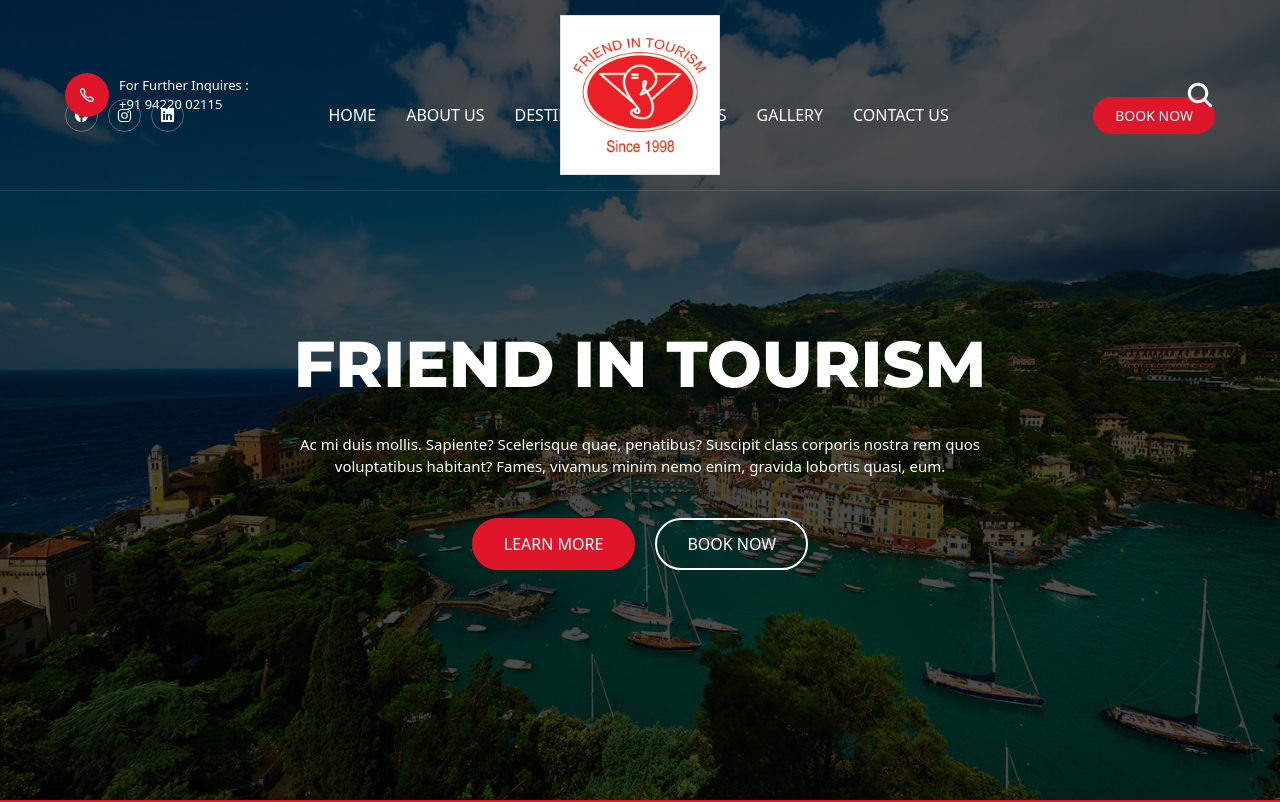
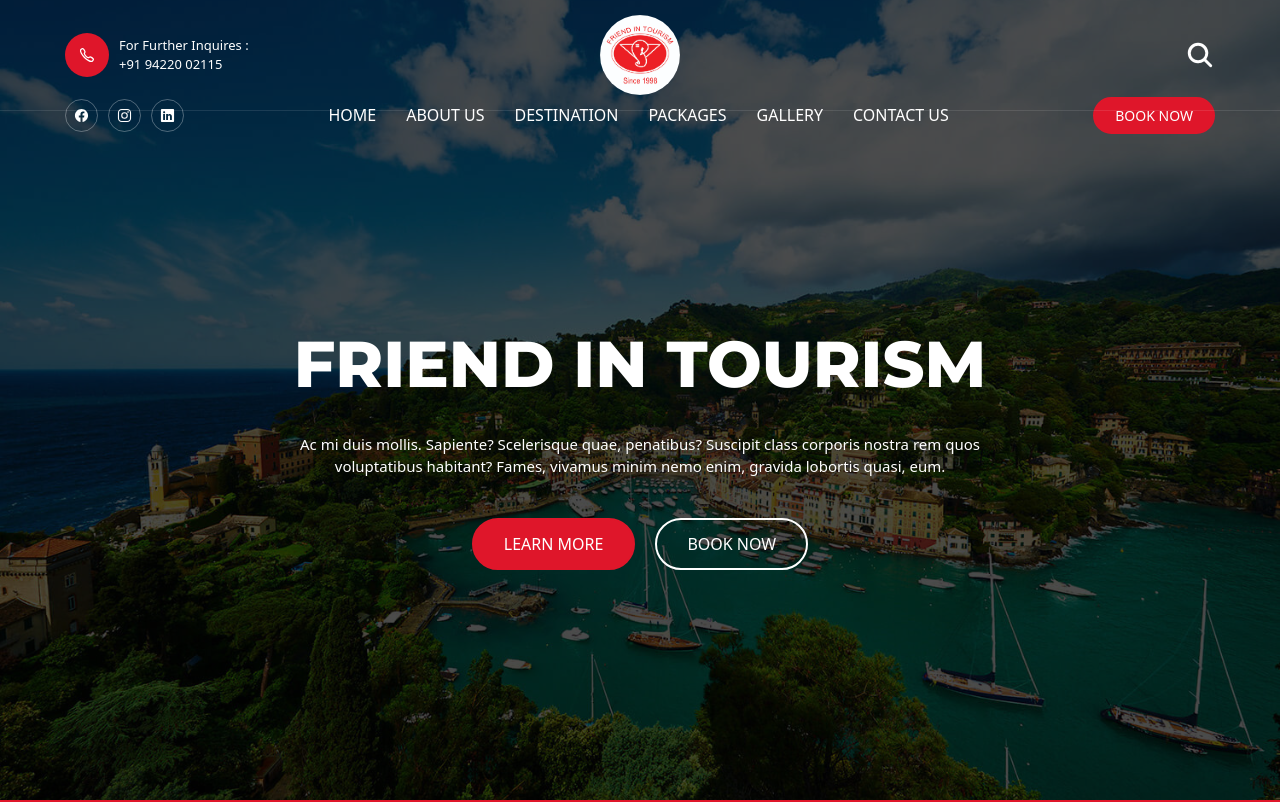
Before and after one commit to adityaakunjir/ShreeVandanaToursAndTravels, a Next.js app: page / in a window 1280 px wide. Shown: the top 802 px of the page. Built offline with nearby package versions, Linux system fonts and the light colour scheme.

Commit message:
Fix hydration error and logo styling

```diff
--- a/src/app/layout.tsx
+++ b/src/app/layout.tsx
@@ -11,7 +11,7 @@ export const metadata = {
 
 export default function RootLayout({ children }: { children: React.ReactNode }) {
   return (
-    <html lang="en" className={cn("font-sans", geist.variable)}>
+    <html lang="en" className={cn("font-sans", geist.variable)} suppressHydrationWarning>
       <head>
         <link rel="preconnect" href="https://fonts.googleapis.com" />
         <link rel="preconnect" href="https://fonts.gstatic.com" crossOrigin="anonymous" />
--- a/src/app/page.tsx
+++ b/src/app/page.tsx
@@ -47,7 +47,7 @@ export default function Home() {
         </a>
 
         <a href="#" className="logo">
-          <img src="./assets/images/logo.jpeg" alt="Shree Vandana Travels logo" style={{ maxWidth: '160px', height: 'auto' }} />
+          <img src="./assets/images/logo.jpeg" alt="Shree Vandana Travels logo" style={{ width: '80px', height: 'auto', borderRadius: '50%' }} />
         </a>
 
         <div className="header-btn-group">
@@ -95,7 +95,7 @@ export default function Home() {
           <div className="navbar-top">
 
             <a href="#" className="logo">
-              <img src="./assets/images/logo.jpeg" alt="Shree Vandana Travels logo" style={{ maxWidth: '160px', height: 'auto' }} />
+              <img src="./assets/images/logo.jpeg" alt="Shree Vandana Travels logo" style={{ width: '80px', height: 'auto', borderRadius: '50%' }} />
             </a>
 
             <button className="nav-close-btn" aria-label="Close Menu" data-nav-close-btn>
@@ -706,7 +706,7 @@ export default function Home() {
         <div className="footer-brand">
 
           <a href="#" className="logo">
-            <img src="./assets/images/logo.jpeg" alt="Shree Vandana Travels logo" style={{ maxWidth: '160px', height: 'auto' }} />
+            <img src="./assets/images/logo.jpeg" alt="Shree Vandana Travels logo" style={{ width: '80px', height: 'auto', borderRadius: '50%' }} />
           </a>
 
           <p className="footer-text">
```
